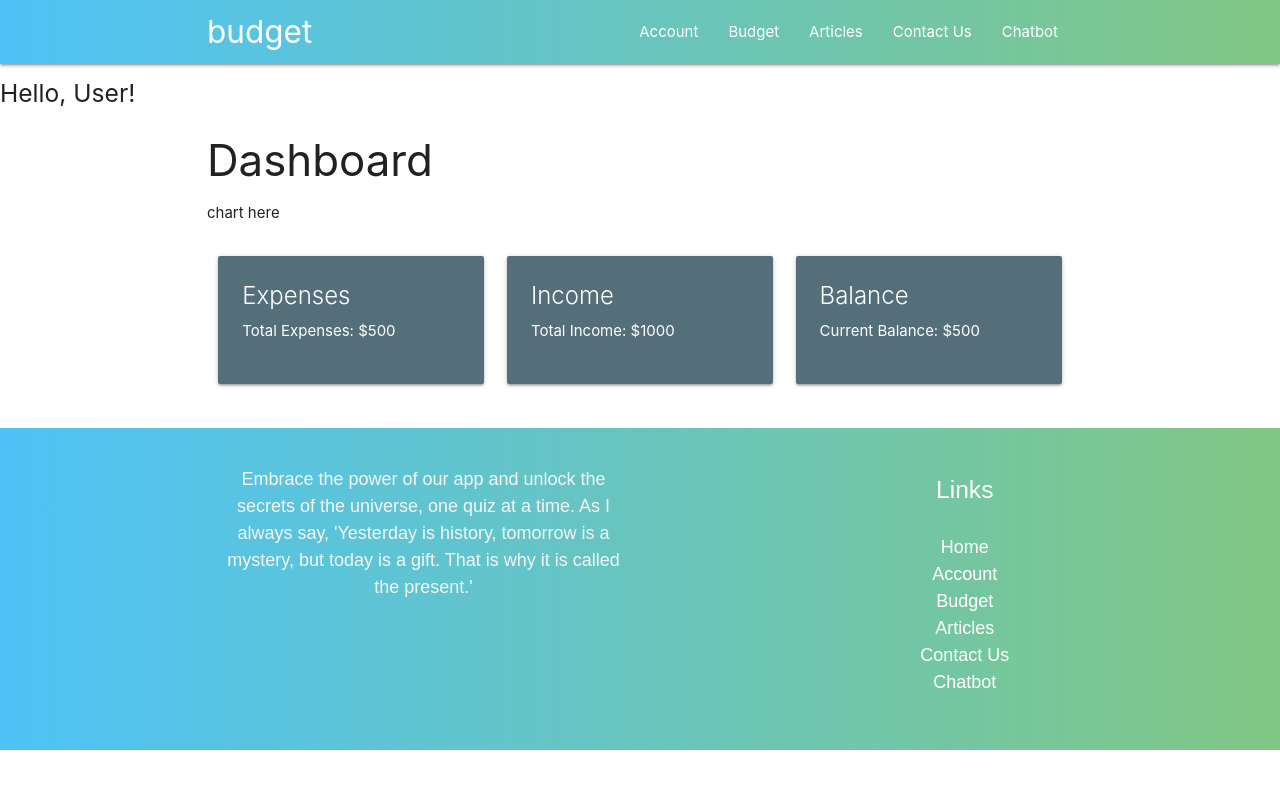
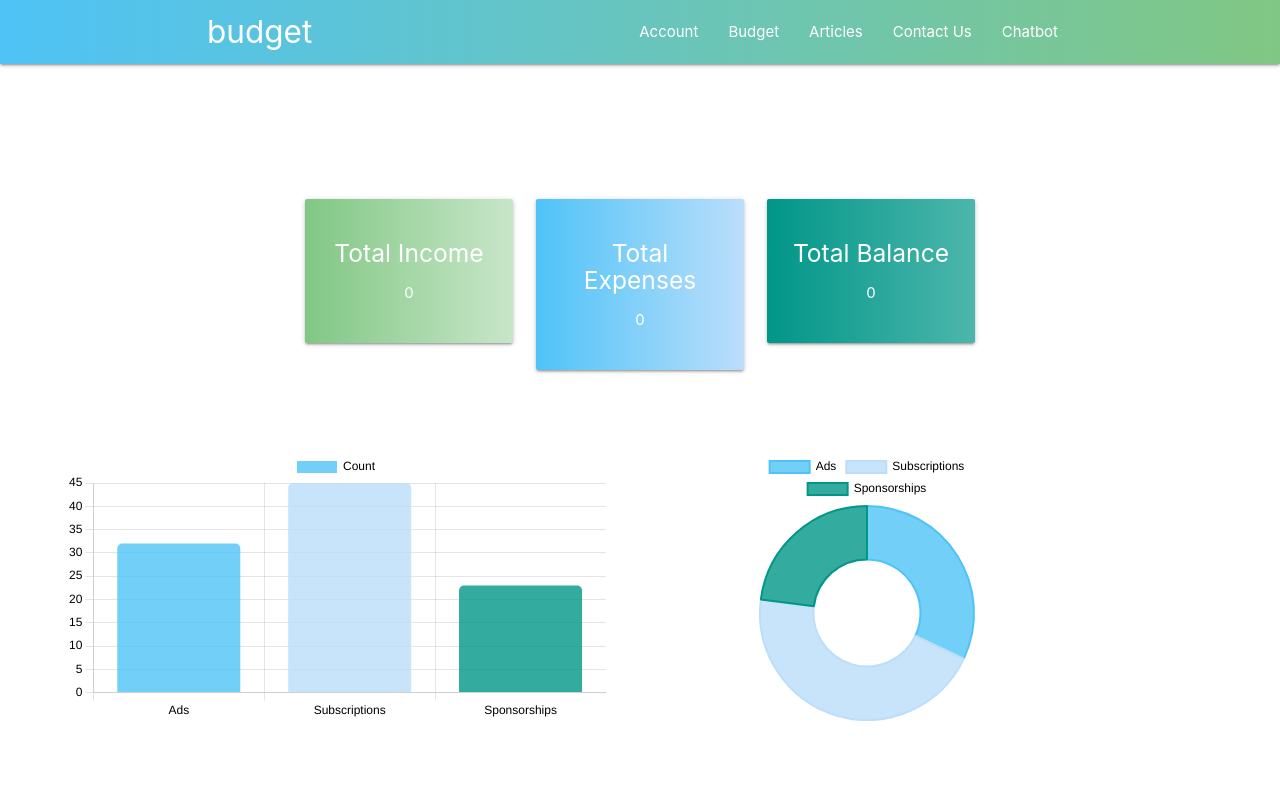
Before and after one commit to florla/capstone1, a React (Create React App) app in the folder frontend/: page /account in a window 1280 px wide. Shown: the top 800 px of the page. Built offline with nearby package versions, Linux system fonts and the light colour scheme.

Commit message:
budget and account page styling

```diff
--- a/frontend/src/index.css
+++ b/frontend/src/index.css
@@ -17,16 +17,16 @@ code {
   background: linear-gradient(to right, #4fc3f7, #81c784);
 }
 
-.gradient-green {
-  background: linear-gradient(to right, #4CAF50, #C8E6C9);
+.gradient-blue {
+  background: linear-gradient(to right, #4fc3f7, #bbdefb);
 }
 
-.gradient-red {
-  background: linear-gradient(to right, #F44336, #FFCDD2);
+.gradient-teal {
+  background: linear-gradient(to right,  #009688, #4db6ac);
 }
 
-.gradient-purple {
-  background: linear-gradient(to right, #9C27B0, #E1BEE7);
+.gradient-green {
+  background: linear-gradient(to right, #81c784, #c8e6c9);
 }
 
 .message {
@@ -57,3 +57,35 @@ code {
 .message-text {
   margin: 0;
 }
+
+.App {
+  height: 100vh;
+  width: 100%;
+  display: flex;
+  flex-direction: row;
+  align-items: center;
+  justify-content: center;
+  align-content: center;
+  gap: 2vw;
+  flex-wrap: wrap;
+}
+
+.dataCard {
+  border-radius: 0.5em;
+  padding: 1em;
+}
+
+.revenueCard {
+  width: 92%;
+  height: 20rem;
+}
+
+.customerCard {
+  width: 50%;
+  height: 20rem;
+}
+
+.categoryCard {
+  width: 40%;
+  height: 20rem;
+}
--- a/frontend/src/pages/Account.jsx
+++ b/frontend/src/pages/Account.jsx
@@ -1,44 +1,106 @@
-import React from 'react';
+import React from "react";
+import { Chart as ChartJS, defaults } from "chart.js/auto";
+import { Bar, Doughnut } from "react-chartjs-2";
+import sourceData from "./data/sourceData.json";
 
+// Update default chart colors
+defaults.color = "black";
 
 const Account = () => {
     return (
-        <div>
-             {/* Placeholder for greeting message */}
-             <h5>Hello, User!</h5> {/* Placeholder value */}
-            <div className="container">
-                <h3>Dashboard</h3>
-                {/* Placeholder for the chart */}
-                <div className="chart-container">
-                    <p>chart here</p>
-                </div>
-                {/* Placeholder for expense, income, and balance */}
-                <div className="row">
-                    <div className="col s12 m4">
-                        <div className="card blue-grey darken-1">
-                            <div className="card-content white-text">
-                                <span className="card-title">Expenses</span>
-                                <p>Total Expenses: $500</p> {/* Placeholder value */}
-                            </div>
-                        </div>
-                    </div>
-                    <div className="col s12 m4">
-                        <div className="card blue-grey darken-1">
-                            <div className="card-content white-text">
-                                <span className="card-title">Income</span>
-                                <p>Total Income: $1000</p> {/* Placeholder value */}
-                            </div>
-                        </div>
-                    </div>
-                    <div className="col s12 m4">
-                        <div className="card blue-grey darken-1">
-                            <div className="card-content white-text">
-                                <span className="card-title">Balance</span>
-                                <p>Current Balance: $500</p> {/* Placeholder value */}
-                            </div>
-                        </div>
+        <div className="App">
+            <section className="row">
+                <div className="col s4">
+                    <div className="card-panel gradient-green" style={{ marginBottom: '20px' }}>
+                        <h5 className="center white-text">Total Income</h5>
+                        <p className="center white-text">0</p>
                     </div>
                 </div>
+                <div className="col s4">
+                    <div className="card-panel gradient-blue" style={{ marginBottom: '20px' }}>
+                        <h5 className="center white-text">Total Expenses</h5>
+                        <p className="center white-text">0</p>
+                    </div>
+                </div>
+                <div className="col s4">
+                    <div className="card-panel gradient-teal" style={{ marginBottom: '20px' }}>
+                        <h5 className="center white-text">Total Balance</h5>
+                        <p className="center white-text">0</p>
+                    </div>
+                </div>
+            </section>
+
+            <div className="dataCard customerCard">
+                <Bar
+                    data={{
+                        labels: sourceData.map((data) => data.label),
+                        datasets: [
+                            {
+                                label: "Count",
+                                data: sourceData.map((data) => data.value),
+                                backgroundColor: [
+                                    "rgba(79, 195, 247, 0.8)",
+                                    "rgba(187, 222, 251, 0.8)",
+                                    "rgba(0, 150, 136, 0.8)",
+                                    "rgba(77, 182, 172, 0.8)",
+                                    "rgba(129, 199, 132, 0.8)",
+                                    "rgba(200, 230, 201, 0.8)",
+                                    "rgba(129, 199, 132, 0.8)",
+                                    "rgba(200, 230, 201, 0.8)",
+                                ],
+                                borderRadius: 5,
+                            },
+                        ],
+                    }}
+                    options={{
+                        plugins: {
+                            title: {
+                                text: "Revenue Source",
+                            },
+                        },
+                    }}
+                />
+            </div>
+
+            <div className="dataCard categoryCard">
+                <Doughnut
+                    data={{
+                        labels: sourceData.map((data) => data.label),
+                        datasets: [
+                            {
+                                label: "Count",
+                                data: sourceData.map((data) => data.value),
+                                backgroundColor: [
+                                    "rgba(79, 195, 247, 0.8)",
+                                    "rgba(187, 222, 251, 0.8)",
+                                    "rgba(0, 150, 136, 0.8)",
+                                    "rgba(77, 182, 172, 0.8)",
+                                    "rgba(129, 199, 132, 0.8)",
+                                    "rgba(200, 230, 201, 0.8)",
+                                    "rgba(129, 199, 132, 0.8)",
+                                    "rgba(200, 230, 201, 0.8)",
+                                ],
+                                borderColor: [
+                                    "rgba(79, 195, 247, 1)",
+                                    "rgba(187, 222, 251, 1)",
+                                    "rgba(0, 150, 136, 1)",
+                                    "rgba(77, 182, 172, 1)",
+                                    "rgba(129, 199, 132, 1)",
+                                    "rgba(200, 230, 201, 1)",
+                                    "rgba(129, 199, 132, 1)",
+                                    "rgba(200, 230, 201, 1)",
+                                ],
+                            },
+                        ],
+                    }}
+                    options={{
+                        plugins: {
+                            title: {
+                                text: "Revenue Sources",
+                            },
+                        },
+                    }}
+                />
             </div>
         </div>
     );
--- /dev/null
+++ b/frontend/src/pages/data/sourceData.json
@@ -0,0 +1,14 @@
+[
+  {
+    "label": "Ads",
+    "value": 32
+  },
+  {
+    "label": "Subscriptions",
+    "value": 45
+  },
+  {
+    "label": "Sponsorships",
+    "value": 23
+  }
+]
```
Also changed, not shown: frontend/src/pages/Budget.jsx (+53 -6 lines).
